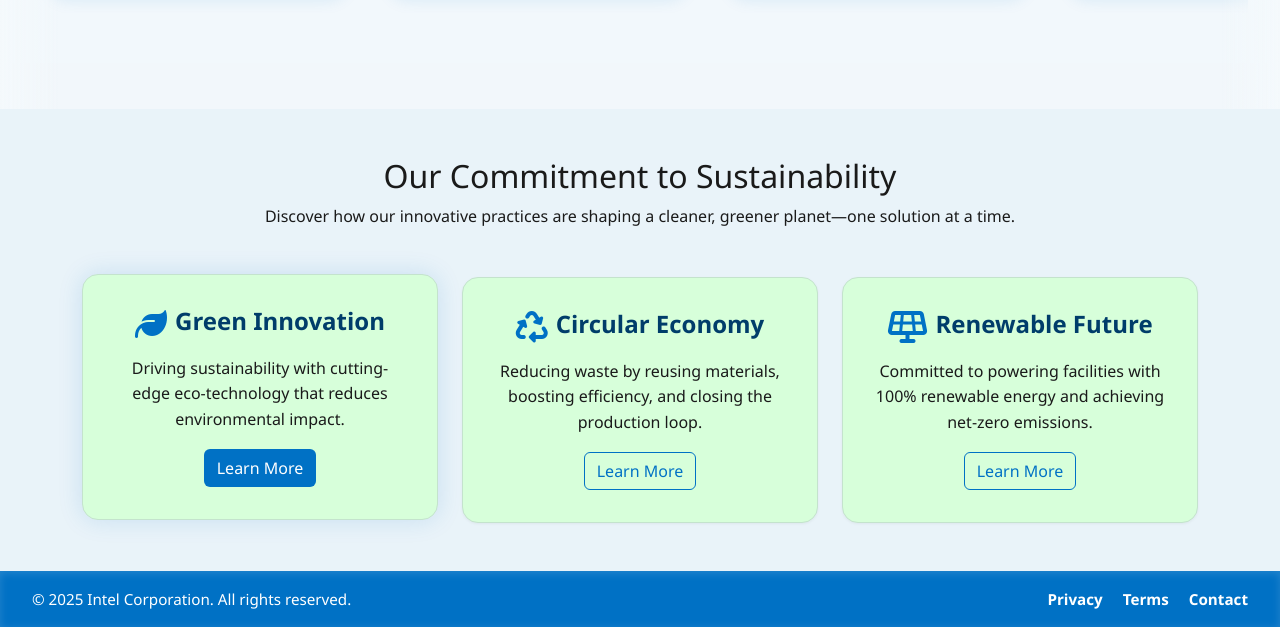
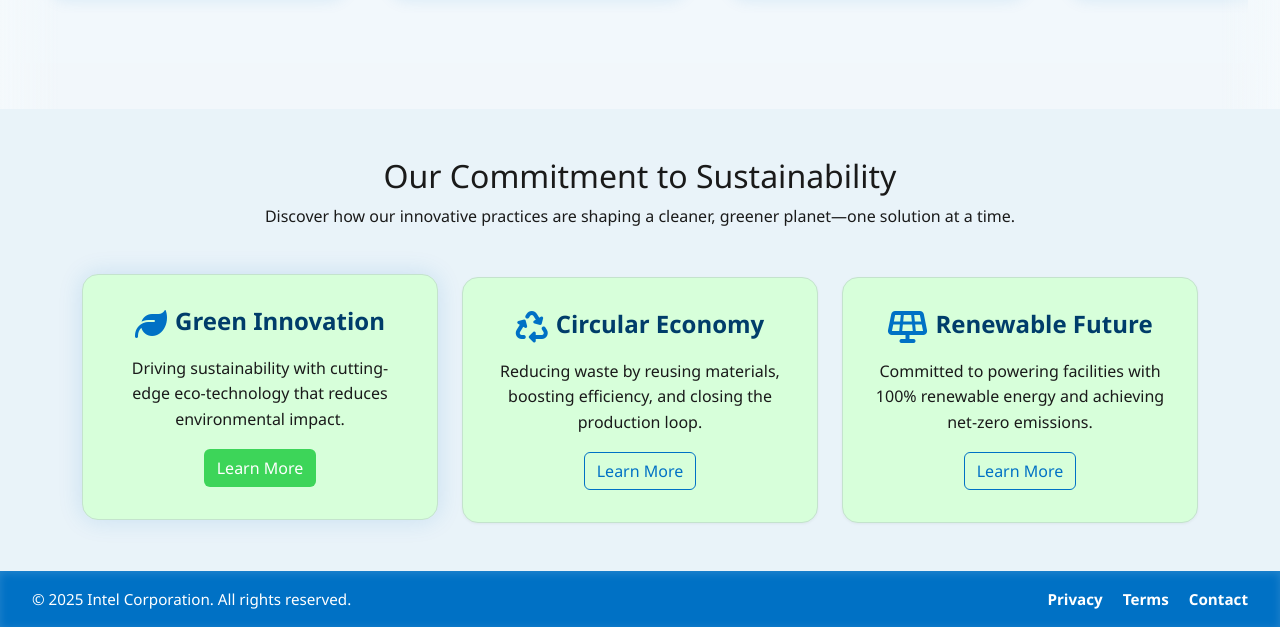
Before and after one commit to Mohammed-star-eng/03-Intel-website, a plain HTML site: page index.html in a window 1280 px wide. In both pictures the pointer is over the link 259 px from the left and 1678 px from the top of the page. Shown: the part 1208-1835 px from the top of the page. Drawn offline with nearby package versions, Linux system fonts and the light colour scheme.

Commit message:
color change

```diff
--- a/styles.css
+++ b/styles.css
@@ -760,6 +760,6 @@ section.container {
 }
 
 .btn-outline-primary-blue:hover {
-  background-color: #0071c5;
+  background-color: #00c527b6;
   color: #ffffff;
 }
```
